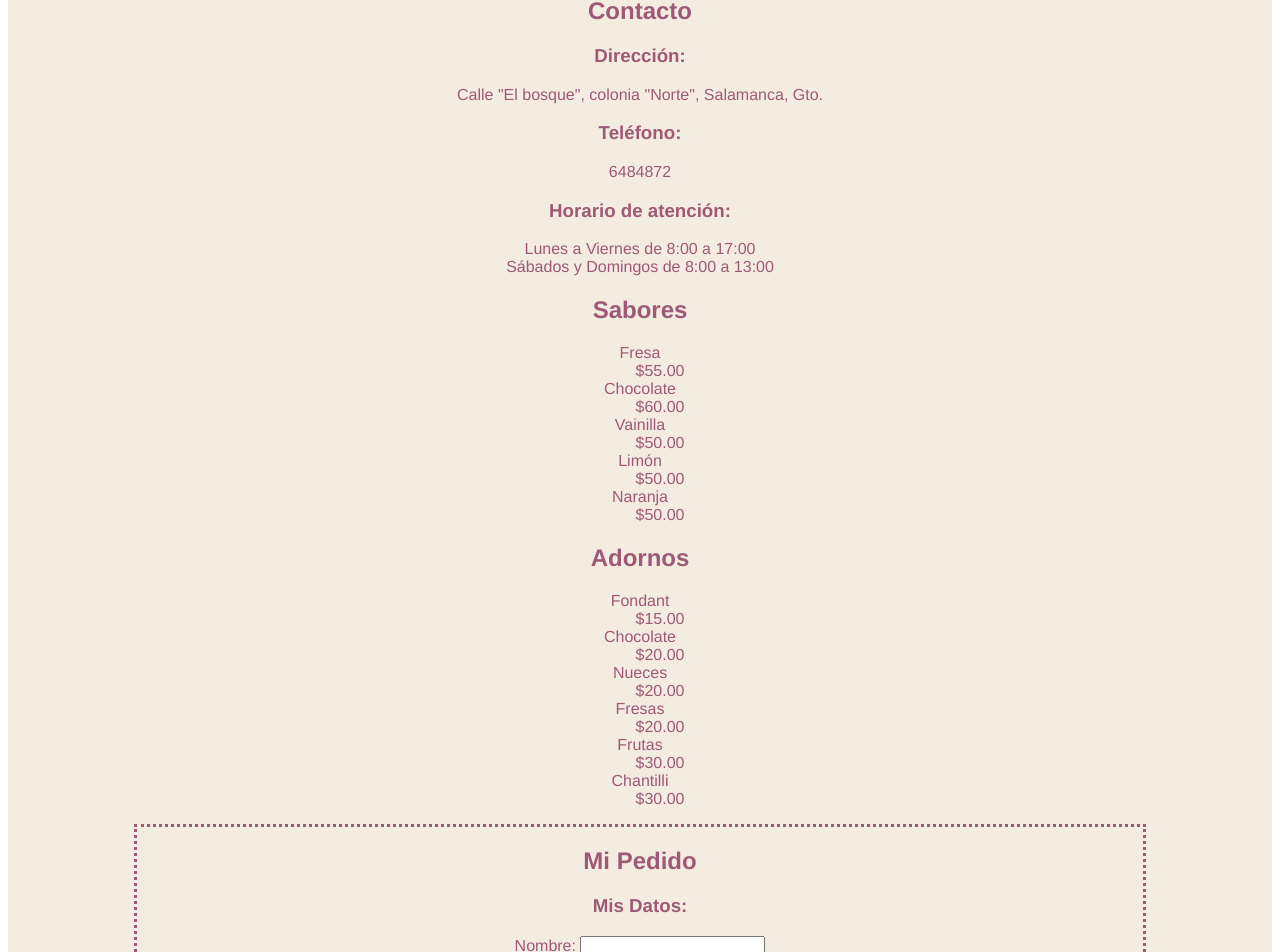
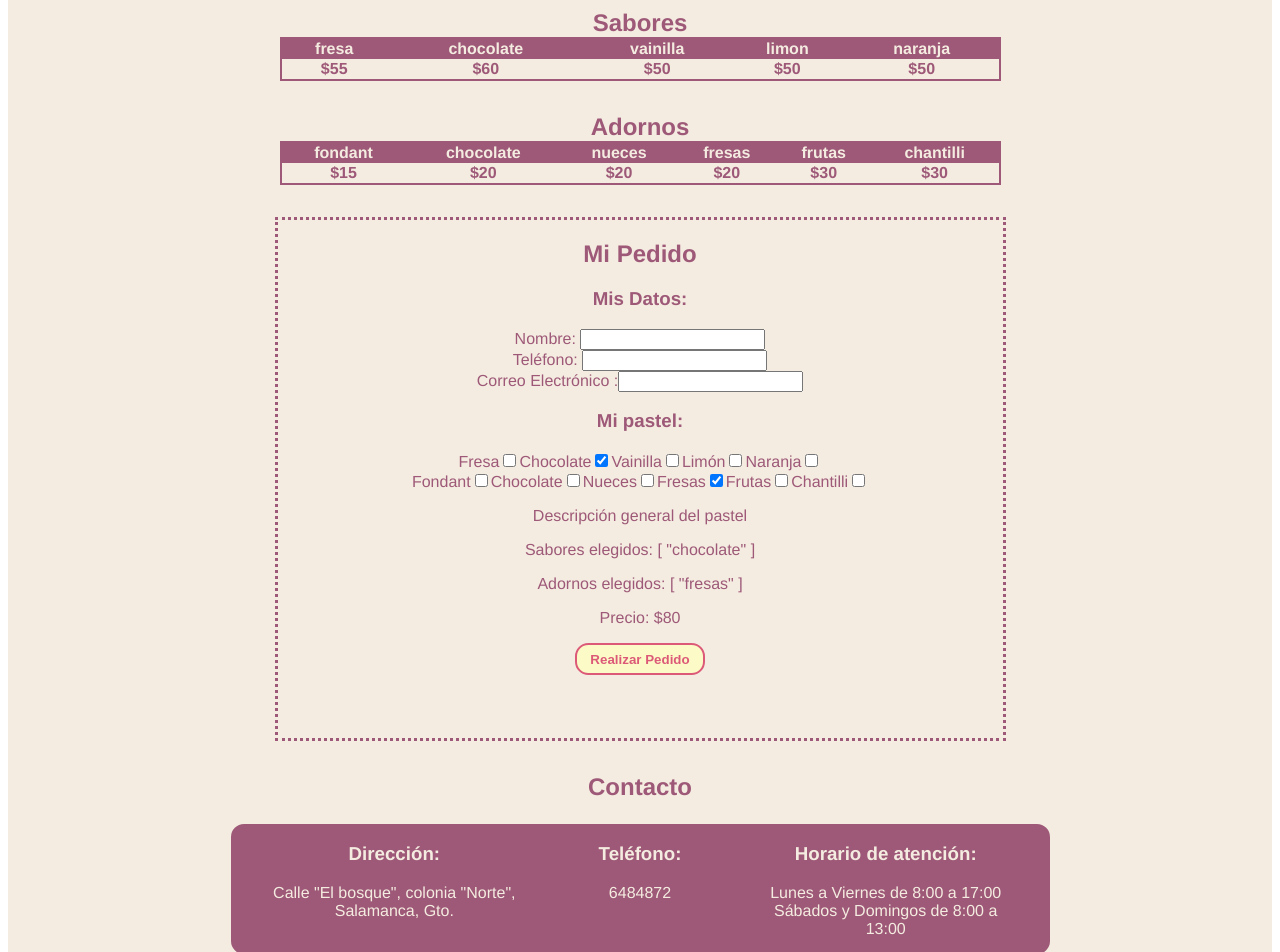
Before and after one commit to Gera097/bakery_vuex_launchx, a Vue app: page /#/ in a window 1280 px wide. Shown: the part 623-1575 px from the top of the page. Built offline with nearby package versions, Linux system fonts and the light colour scheme.

Commit message:
añadidos precios dinámicos

```diff
--- a/src/App.vue
+++ b/src/App.vue
@@ -19,7 +19,7 @@
   margin: 0px;
   padding: 0%;
   width: 100%;
-  min-width: 735px;
+  min-width: 900px;
 }
 
 nav {
--- a/src/components/Adornos.vue
+++ /dev/null
@@ -1,30 +0,0 @@
-<template>
-    <section class="adornos">
-        <h2>Adornos</h2>
-        <dl>
-            <dt>Fondant</dt>
-            <dd>$15.00</dd>
-            <dt>Chocolate</dt>
-            <dd>$20.00</dd>
-            <dt>Nueces</dt>
-            <dd>$20.00</dd>
-            <dt>Fresas</dt>
-            <dd>$20.00</dd>
-            <dt>Frutas</dt>
-            <dd>$30.00</dd>
-            <dt>Chantilli</dt>
-            <dd>$30.00</dd>
-
-
-        </dl>
-    </section>
-</template>
-
-<script>
-    export default {
-        name: 'Adornos'
-    }
-</script>
-
-<style>
-</style>
--- a/src/components/DatosPedido.vue
+++ b/src/components/DatosPedido.vue
@@ -15,6 +15,7 @@
             <p>Descripción general del pastel</p>
             <p>Sabores elegidos: {{$store.state.saborElegido.sabores}}</p>
             <p>Adornos elegidos: {{$store.state.adornoElegido.adornos}}</p>
+            <p>Precio: ${{$store.getters.calcular_precio}}</p>
             <button id="realizar-pedido">Realizar Pedido</button>
             </form>
         </div>
@@ -65,7 +66,8 @@
                     tel: this.$store.state.infoCliente.tel,
                     email: this.$store.state.infoCliente.email,
                     sabores: this.$store.getters.sabores_pastel,
-                    adornos: this.$store.getters.adornos_pastel
+                    adornos: this.$store.getters.adornos_pastel,
+                    precio: this.$store.getters.calcular_precio
                 }
                 this.$store.commit('agregar_pedido', datos_pedido);
 
@@ -81,6 +83,7 @@
                     propiedad: 'cantidad'
                 }
 
+
                 this.$store.commit('restar_cantidad',info_cantidad_sabores);
                 this.$store.commit('restar_cantidad',info_cantidad_adornos);
 
@@ -93,7 +96,9 @@
 
 <style scoped>
     form {
-        margin: 0px 10%;
+        max-width: 725px;
+        margin: 2em auto;
+        padding-bottom: 5%;
         border-style: dotted;
     }
 </style>
--- a/src/components/EntradaPedido.vue
+++ b/src/components/EntradaPedido.vue
@@ -5,12 +5,13 @@
         <td>{{email}}</td>
         <td>{{sabores}}</td>
         <td>{{adornos}}</td>
+        <td>{{precio}}</td>
         <td><button @click="$emit('remove')">Eliminar</button></td>
     </tr>
 </template>
 
 <script setup>
-    defineProps(['nombre', 'tel', 'email','sabores','adornos'])
+    defineProps(['nombre', 'tel', 'email','sabores','adornos','precio'])
     defineEmits(['remove'])
 </script>
 
--- a/src/components/InfoPasteleria.vue
+++ b/src/components/InfoPasteleria.vue
@@ -1,14 +1,22 @@
 <template>
     <section>
         <h2>Contacto</h2>
+        <div class="container">
+            <div class="dir">
                 <h3>Dirección:</h3>
                 <p>Calle "El bosque", colonia "Norte", Salamanca, Gto.</p>
+            </div>
+            <div class="tel">
                 <h3>Teléfono:</h3>
                 <p>6484872</p>
+            </div>
+            <div class="horario">
                 <h3>Horario de atención:</h3>
                 <p>Lunes a Viernes de 8:00 a 17:00 <br>
                 Sábados y Domingos de 8:00 a 13:00
                 </p>
+            </div>
+        </div>
     </section>
 </template>
 
@@ -20,4 +28,19 @@
 
 <style scoped>
 
+    section {
+        margin-left: auto;
+        margin-right: auto;
+        max-width: 825px;
+    }
+    .container {
+        display: grid;
+        justify-content: center;
+        align-content: center;
+        border: solid;
+        border-radius: 1em;
+        background-color: #9D5977;
+        color: #F5ECE1;
+        grid-template-columns: repeat(auto-fill, minmax(min(200px, 100%), 30%));
+    }
 </style>
--- a/src/components/Inventario.vue
+++ b/src/components/Inventario.vue
@@ -1,7 +1,7 @@
 <script setup>
     import { useStore } from 'vuex';
     const store = useStore()
-    defineProps(['objeto', 'caption','propiedad', 'estilo'])
+    defineProps(['objeto', 'caption','propiedad', 'estilo','prefijo'])
 </script>
 
 <template>
@@ -10,7 +10,7 @@
         <dl>
             <div v-for="(value, key) in store.state[objeto]">
                 <dt >{{key}}</dt>
-                <dd>{{value[propiedad]}}</dd>
+                <dd>{{prefijo}}{{value[propiedad]}}</dd>
             </div>
         </dl>
     </div>
@@ -21,7 +21,7 @@
                 <th v-for="(value, key) in store.state[objeto]">{{key}}</th>
             </tr>
             <tr>
-                <td v-for="(value, key) in store.state[objeto]">{{value[propiedad]}}</td>
+                <td v-for="(value, key) in store.state[objeto]">{{prefijo}}{{value[propiedad]}}</td>
             </tr>
         </table>
     </div>
@@ -29,11 +29,11 @@
 
 <style scoped>
 
+
 table {
     border: 2px solid;
     border-collapse: collapse;
-    margin-left: auto;
-    margin-right: auto;
+    margin: 2em auto;
     width: auto;
     height: auto;
 }
@@ -41,4 +41,31 @@ th {
     background-color: #9D5977;
     color: #F5ECE1;
 }
+
+td {
+    font-weight: 600;
+}
+
+dt {
+    color: #DC5A78;
+    font-weight: 600;
+    font-size: large;
+}
+
+dd {
+    font-weight: 600;
+    font-size: medium;
+}
+
+div.lista {
+    width: fit-content;
+    display: inline;
+    text-align: justify;
+
+}
+
+caption {
+    font-weight: 800;
+    font-size: x-large;
+}
 </style>
--- a/src/components/Sabores.vue
+++ /dev/null
@@ -1,26 +0,0 @@
-<template>
-    <section class="sabores">
-        <h2>Sabores</h2>
-        <dl>
-            <dt>Fresa</dt>
-            <dd>$55.00</dd>
-            <dt>Chocolate</dt>
-            <dd>$60.00</dd>
-            <dt>Vainilla</dt>
-            <dd>$50.00</dd>
-            <dt>Limón</dt>
-            <dd>$50.00</dd>
-            <dt>Naranja</dt>
-            <dd>$50.00</dd>
-        </dl>
-    </section>
-</template>
-
-<script>
-    export default {
-        name: 'Sabores'
-    }
-</script>
-
-<style>
-</style>
--- a/src/store/index.js
+++ b/src/store/index.js
@@ -30,6 +30,14 @@ export default createStore({
       email: ''
     },
     infoPedido: [
+      {
+        nombre: 'Gerardo Sánchez Alba',
+        tel: '4641881555',
+        email: 'g.sanchezalba@outlook.com',
+        sabores: 'vainilla',
+        adornos: 'fresas',
+        precio: 270
+      }
     ]
   },
   getters: {
@@ -38,6 +46,19 @@ export default createStore({
     },
     adornos_pastel(state){
       return state.adornoElegido.adornos.toString().replaceAll(',', ', ');
+    },
+    calcular_precio(state){
+      let precio = 0;
+      let nSabores = state.saborElegido.sabores.length;
+      for (let elemento of state.saborElegido.sabores){
+        precio += state.Sabores[elemento].precio / nSabores
+      }
+
+      for (let elemento of state.adornoElegido.adornos){
+        precio += state.Adornos[elemento].precio
+      }
+
+      return precio;
     }
   },
   mutations: {
@@ -77,7 +98,6 @@ export default createStore({
       }
 
     }
-
   },
 
   actions: {
--- a/src/views/ClienteView.vue
+++ b/src/views/ClienteView.vue
@@ -1,29 +1,27 @@
 <template>
     <img src="../assets/DeliCakesLogo.svg" alt="DeliCakes logo">
+    <Inventario
+        objeto='Sabores'
+        caption='Sabores'
+        propiedad='precio'
+        estilo=""
+        prefijo="$"
+    />
+    <Inventario
+        objeto='Adornos'
+        caption='Adornos'
+        propiedad='precio'
+        prefijo="$"
+    />
+    <DatosPedido/>
     <InfoPasteleria/>
-    <Sabores/>
-    <Adornos/>
-    <DatosPedido/>
 </template>
 
-<script>
+<script setup>
     import InfoPasteleria from "../components/InfoPasteleria.vue";
-    import Sabores from "../components/Sabores.vue"
-    import Adornos from "@/components/Adornos.vue"
     import DatosPedido from "@/components/DatosPedido.vue";
+    import Inventario from "@/components/Inventario.vue";
 
-
-    export default {
-        name: 'ClienteView',
-
-        components:{
-            InfoPasteleria,
-            Sabores,
-            Adornos,
-            DatosPedido
-
-        }
-    }
 </script>
 
 <style scoped>
--- a/src/views/PasteleroView.vue
+++ b/src/views/PasteleroView.vue
@@ -14,6 +14,8 @@
             <th>Correo electrónico</th>
             <th>Sabores</th>
             <th>Adornos</th>
+            <th>Precio</th>
+
         </tr>
         <EntradaPedido
         v-for="(entrada, index) in store.state.infoPedido"
@@ -23,6 +25,7 @@
         :email="entrada.email"
         :sabores="entrada.sabores"
         :adornos="entrada.adornos"
+        :precio="entrada.precio"
         @remove="store.commit('eliminar_pedido', index)"
         >
         </EntradaPedido>
```
Lines whose indentation alone changed are shown as unchanged.
